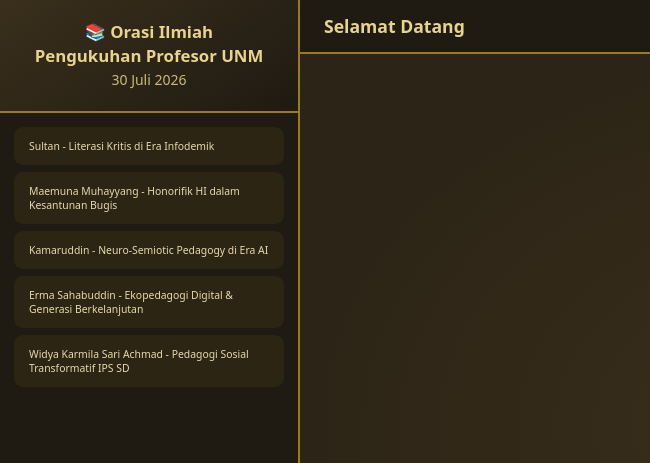
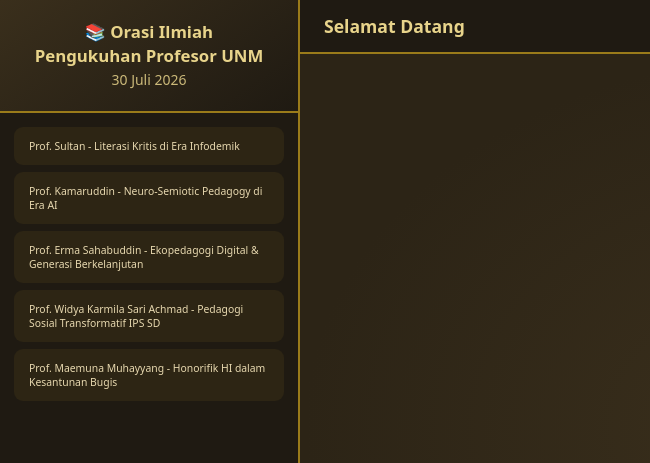
Before and after one commit to majelisprofesor-unm/Orasi-Ilmiah-30Juli2026, a plain HTML site: page index.html in a window 1280 px wide. Shown: the top 463 px of the page, 0-650 px from the left. Drawn offline with Linux system fonts and the light colour scheme.

Commit message:
Update index.html

```diff
--- a/index.html
+++ b/index.html
@@ -221,11 +221,11 @@
 
   <script>
     const books = [
-      { title: "Sultan - Literasi Kritis di Era Infodemik",  file: "sultan.pdf" },
-      { title: "Maemuna Muhayyang  - Honorifik HI dalam Kesantunan Bugis",file: "maemuna.pdf" },
-      { title: "Kamaruddin - Neuro-Semiotic Pedagogy di Era AI",file: "kamaruddin.pdf" },
-      { title: "Erma Sahabuddin - Ekopedagogi Digital & Generasi Berkelanjutan",file: "erma.pdf" },
-      { title: "Widya Karmila Sari Achmad - Pedagogi Sosial Transformatif IPS SD",file: "widya.pdf" }
+      { title: "Prof. Sultan - Literasi Kritis di Era Infodemik",  file: "sultan.pdf" },
+      { title: "Prof. Kamaruddin - Neuro-Semiotic Pedagogy di Era AI",file: "kamaruddin.pdf" },
+      { title: "Prof. Erma Sahabuddin - Ekopedagogi Digital & Generasi Berkelanjutan",file: "erma.pdf" },
+      { title: "Prof. Widya Karmila Sari Achmad - Pedagogi Sosial Transformatif IPS SD",file: "widya.pdf" },
+      { title: "Prof. Maemuna Muhayyang  - Honorifik HI dalam Kesantunan Bugis",file: "maemuna.pdf" }
     ];
 
     let currentBook = null;
```
